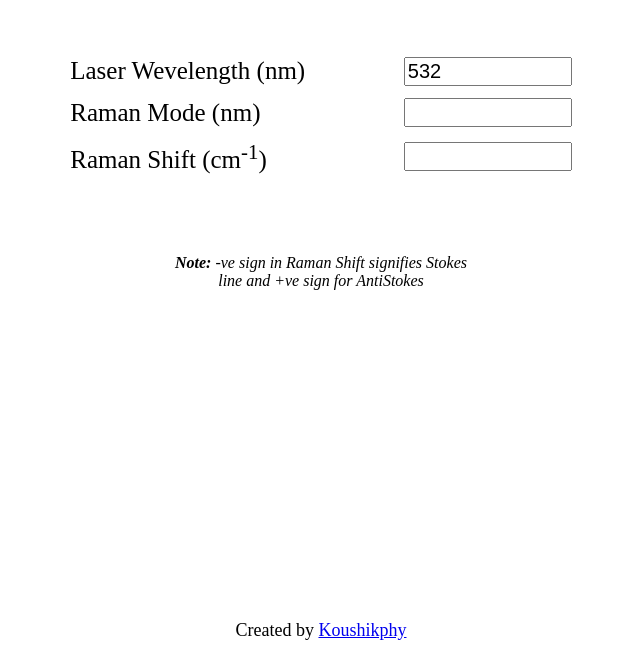
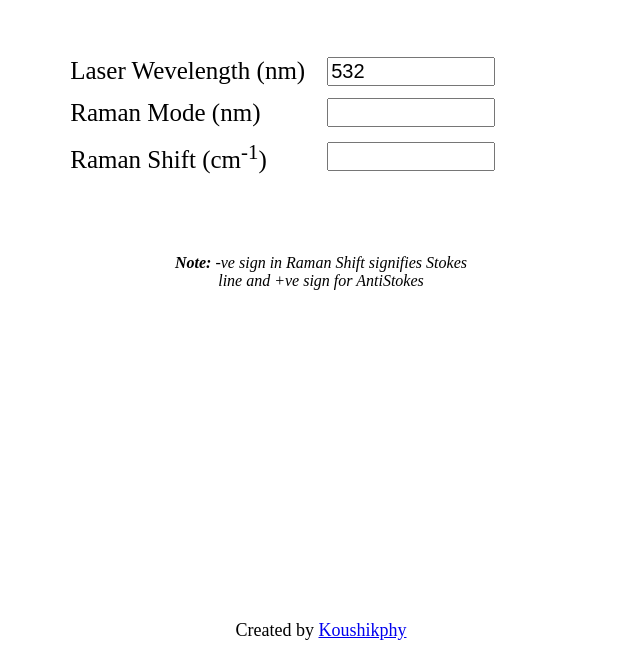
Before and after one commit to Koushikphy/CRS, a plain HTML site: page index.html in a window 1280 px wide. Shown: the part 151-800 px from the top of the page, without its empty margins (319-959 px from the left). Drawn offline with Linux system fonts and the light colour scheme.

Commit message:
Update index.html

```diff
--- a/index.html
+++ b/index.html
@@ -60,7 +60,7 @@
             grid-auto-flow: row;
             grid-column-gap: .5em;
             grid-row-gap: 0.5em;
-            grid-template-columns: 1fr 0.5fr;
+            grid-template-columns: 1fr 1fr;
             grid-template-rows: repeat(3, max-content);
             align-items: center;
         }
```
